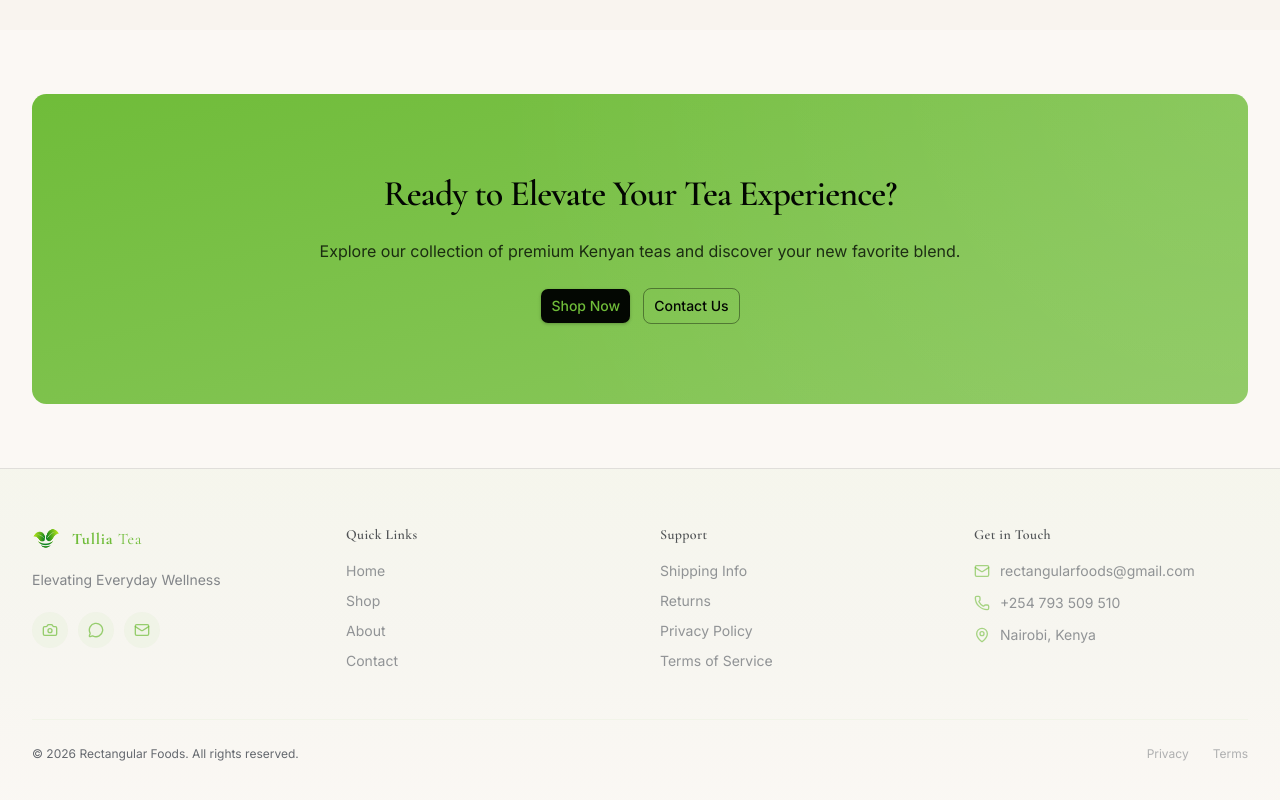
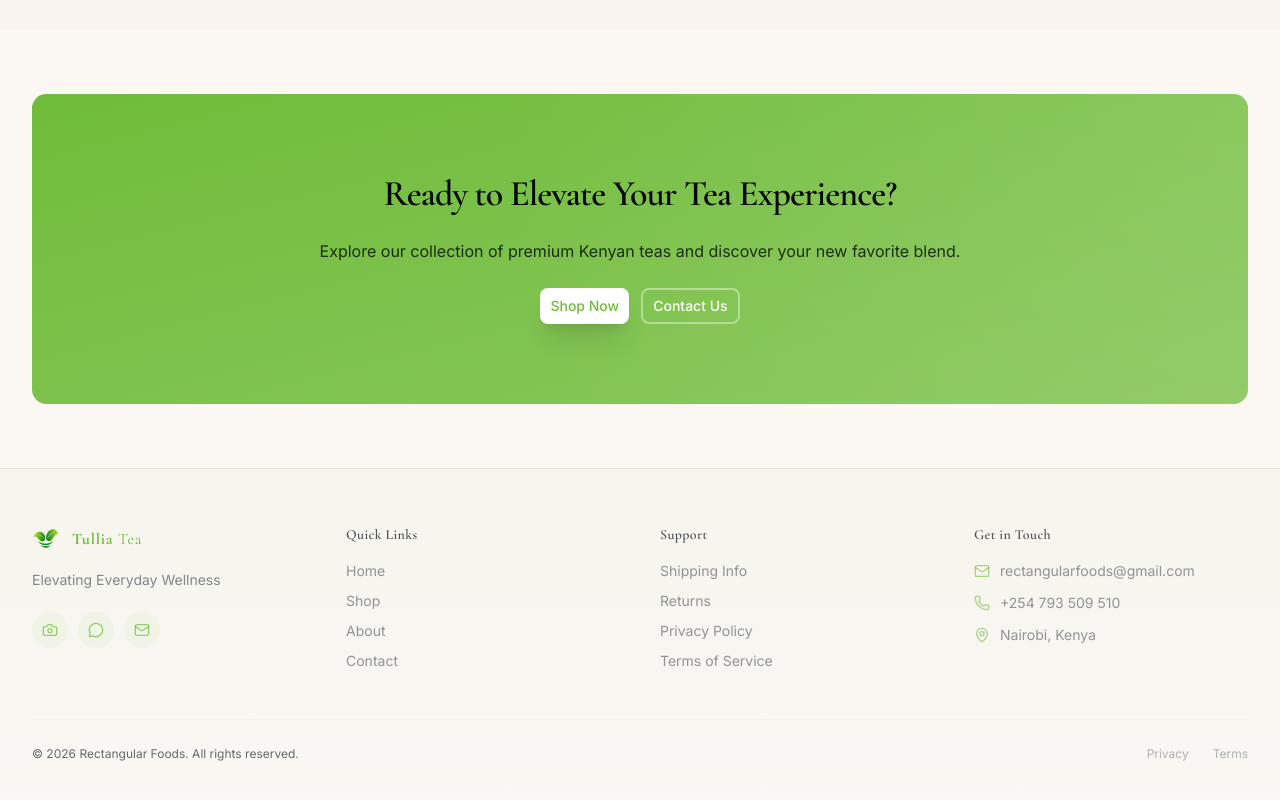
Before and after one commit to Mastean12/tuliatea, a Next.js app: page / in a window 1280 px wide. Shown: the part 5073-5873 px from the top of the page. Built offline with nearby package versions, Linux system fonts and the light colour scheme; no server answers.

Commit message:
unify CTA banner button styling with hero section

```diff
--- a/src/components/ui/cta-banner.tsx
+++ b/src/components/ui/cta-banner.tsx
@@ -54,7 +54,7 @@ export function CTABanner({
           <Link href={primaryCta.href}>
             <Button
               size="lg"
-              className="bg-primary-foreground text-primary hover:bg-primary-foreground/90"
+              className="bg-white text-primary hover:bg-white/90 shadow-xl border-0"
             >
               {primaryCta.label}
             </Button>
@@ -64,7 +64,7 @@ export function CTABanner({
               <Button
                 size="lg"
                 variant="outline"
-                className="border-primary-foreground/40 text-primary-foreground hover:bg-primary-foreground/15 bg-transparent"
+                className="border-2 border-white/40 text-white hover:bg-white/15 bg-transparent"
               >
                 {secondaryCta.label}
               </Button>
```
